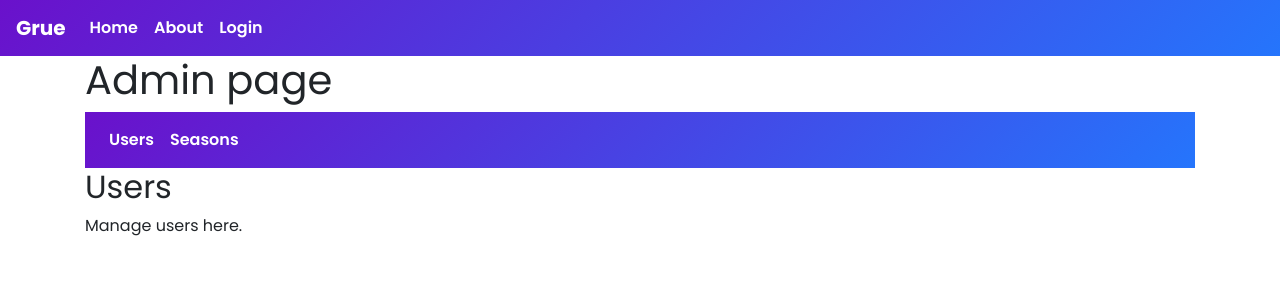
After one commit to ItsMeEricV/grue, a Flask app: page /admin/users in a window 1280 px wide. The commit adds this page. Shown: the top 300 px of the page. Run offline with Flask 3, Linux system fonts and the light colour scheme; some libraries are stand-ins or nearby versions.

Commit message:
Adding admin paths

```diff
--- a/app/__init__.py
+++ b/app/__init__.py
@@ -6,6 +6,7 @@ from sqlalchemy.engine.base import Engine
 from sqlalchemy.orm import sessionmaker
 
 from .auth.oauth import register_oauth
+from .blueprints.admin import admin_bp
 from .blueprints.auth import auth_bp
 from .blueprints.main import main_bp
 from .models import Base
@@ -32,6 +33,7 @@ def create_app(config: str) -> Flask:
     # Import and register blueprints
     app.register_blueprint(main_bp)
     app.register_blueprint(auth_bp)
+    app.register_blueprint(admin_bp)
 
     return app
 
--- /dev/null
+++ b/app/blueprints/admin.py
@@ -0,0 +1,21 @@
+from flask import Blueprint, render_template
+
+from ..users.users import UserStore
+
+admin_bp = Blueprint("admin", __name__)
+
+
+@admin_bp.context_processor
+def inject_user():
+    user = UserStore.get_current_user()
+    return dict(user=user, current_user_is_admin=UserStore.current_user_is_admin)
+
+
+@admin_bp.route("/admin/users")
+def users():
+    return render_template("admin_users.html")
+
+
+@admin_bp.route("/admin/seasons")
+def seasons():
+    return render_template("admin_seasons.html")
--- /dev/null
+++ b/app/templates/admin.html
@@ -0,0 +1,24 @@
+{% extends "base.html" %}
+
+{% block title %}Admin{% endblock %}
+
+{% block content %}
+<h1>Admin page</h1>
+
+
+<nav class="navbar navbar-expand-lg navbar-light bg-light">
+	<div class="collapse navbar-collapse" id="adminNavbar">
+		<ul class="navbar-nav mr-auto">
+			<li class="nav-item {% if request.endpoint == 'admin.users' %}active{% endif %}">
+				<a class="nav-link" href="{{ url_for('admin.users') }}">Users</a>
+			</li>
+			<li class="nav-item {% if request.endpoint == 'admin.seasons' %}active{% endif %}">
+				<a class="nav-link" href="{{ url_for('admin.seasons') }}">Seasons</a>
+			</li>
+		</ul>
+	</div>
+</nav>
+
+{% block admin_content %}{% endblock %}
+
+{% endblock %}
--- /dev/null
+++ b/app/templates/admin/admin_seasons.html
@@ -0,0 +1,6 @@
+{% extends "admin.html" %}
+
+{% block admin_content %}
+<h2>Seasons</h2>
+<p>Manage seasons here.</p>
+{% endblock %}
--- /dev/null
+++ b/app/templates/admin/admin_users.html
@@ -0,0 +1,6 @@
+{% extends "admin.html" %}
+
+{% block admin_content %}
+<h2>Users</h2>
+<p>Manage users here.</p>
+{% endblock %}
--- a/app/templates/base.html
+++ b/app/templates/base.html
@@ -52,7 +52,7 @@
             <span class="navbar-toggler-icon"></span>
         </button>
         <div class="collapse navbar-collapse" id="navbarNav">
-            <ul class="navbar-nav">
+            <ul class="navbar-nav mr-auto">
                 <li class="nav-item">
                     <a class="nav-link" href="/">Home</a>
                 </li>
@@ -70,6 +70,13 @@
                 </li>
                 {% endif %}
             </ul>
+            <ul class="navbar-nav ml-auto">
+                {% if current_user_is_admin() %}
+                <li class="nav-item">
+                    <a class="nav-link" href="/admin">Admin</a>
+                </li>
+                {% endif %}
+            </ul>
         </div>
     </nav>
     <div class="container">
```
Also changed, not shown: app/blueprints/main.py (+19 -6 lines), app/models.py (+7 -2 lines), app/navigation/nav.py (+16 -3 lines), migrations/versions/b53e9e6b128a_constraint_and_location_index.py (added, +32 -0 lines).
